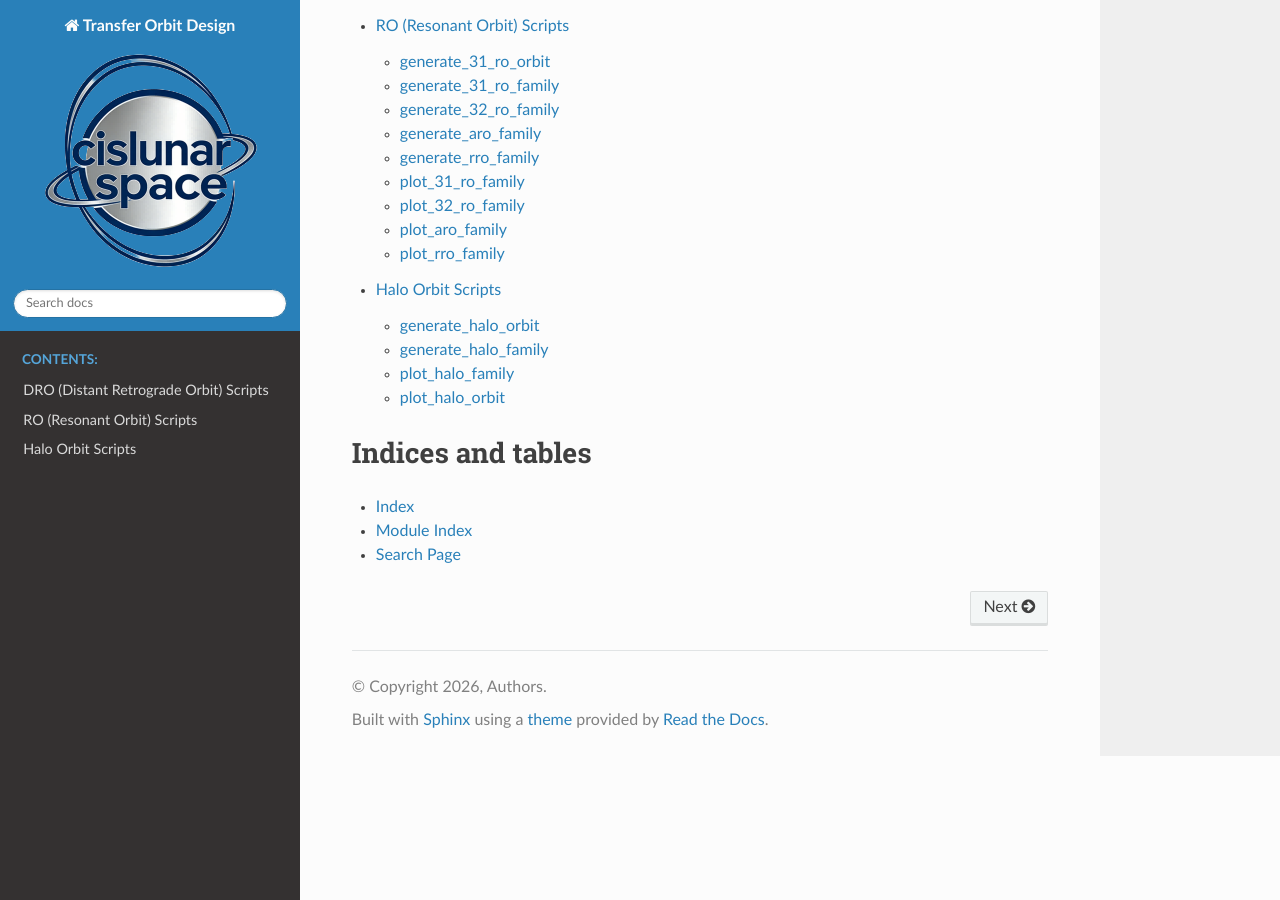
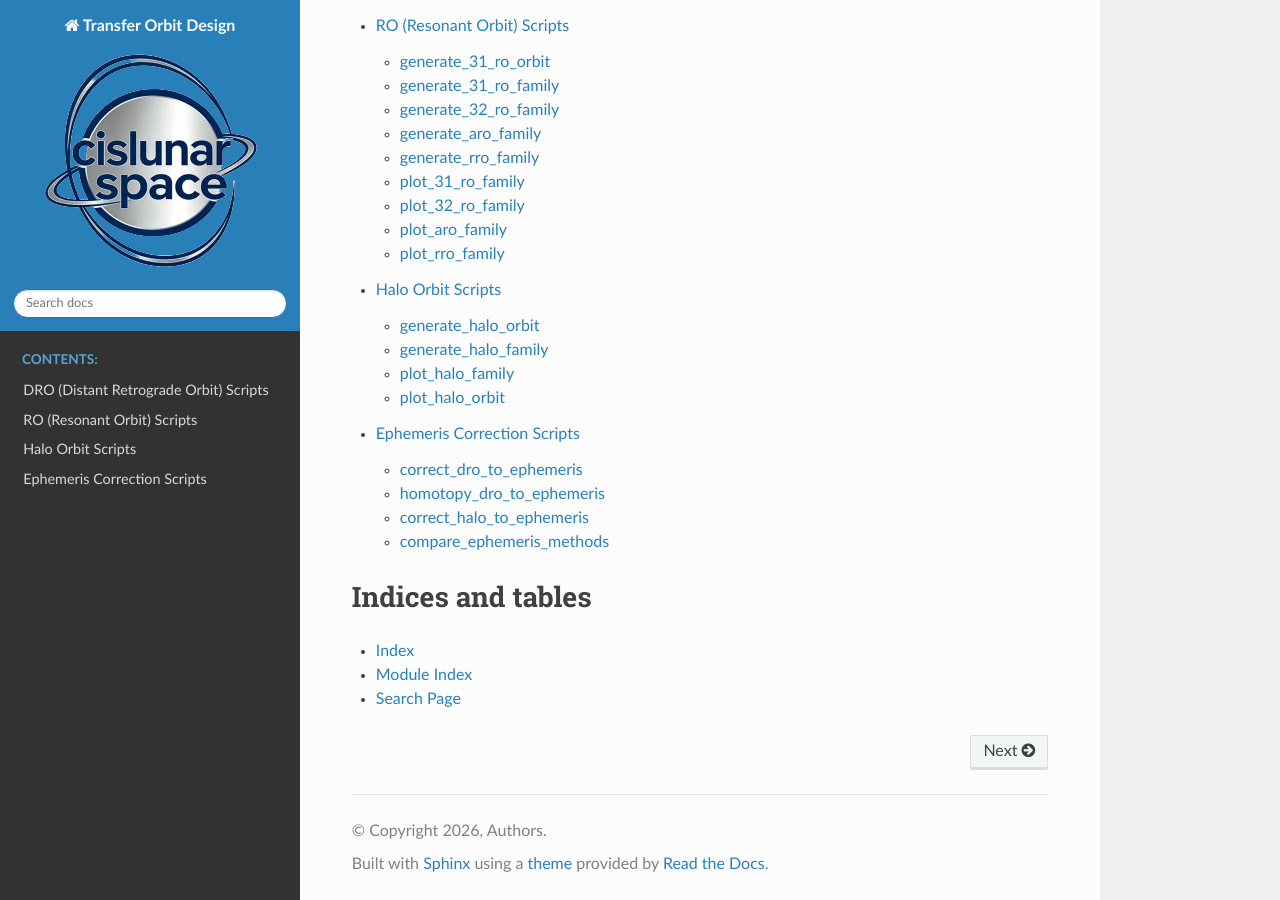
Before and after one commit to cislunarspace/transfer-orbit-design, a Sphinx documentation site: the page built from docs/source/index.rst, in a window 1280 px wide and 900 px high, scrolled down 562 px. Built offline with Sphinx 7.4.7 and the Read the Docs theme 3.1.0, drawn with Linux system fonts in a browser that asks for light colours.

Commit message:
docs: add ephemeris script documentation pages

```diff
--- a/docs/source/index.rst
+++ b/docs/source/index.rst
@@ -14,6 +14,7 @@ Welcome to the Transfer Orbit Design documentation.
    tod/generates/cr3bp/dro/index
    tod/generates/cr3bp/ro/index
    tod/generates/cr3bp/halo/index
+   tod/generates/ephemeris/index
 
 Indices and tables
 ==================
--- /dev/null
+++ b/docs/source/tod/generates/ephemeris/compare_ephemeris_methods.rst
@@ -0,0 +1,7 @@
+compare_ephemeris_methods
+=========================
+
+.. automodule:: tod.generates.ephemeris.compare_ephemeris_methods
+   :members:
+   :undoc-members:
+   :show-inheritance:
--- /dev/null
+++ b/docs/source/tod/generates/ephemeris/correct_dro_to_ephemeris.rst
@@ -0,0 +1,7 @@
+correct_dro_to_ephemeris
+========================
+
+.. automodule:: tod.generates.ephemeris.correct_dro_to_ephemeris
+   :members:
+   :undoc-members:
+   :show-inheritance:
--- /dev/null
+++ b/docs/source/tod/generates/ephemeris/correct_halo_to_ephemeris.rst
@@ -0,0 +1,7 @@
+correct_halo_to_ephemeris
+==========================
+
+.. automodule:: tod.generates.ephemeris.correct_halo_to_ephemeris
+   :members:
+   :undoc-members:
+   :show-inheritance:
--- /dev/null
+++ b/docs/source/tod/generates/ephemeris/homotopy_dro_to_ephemeris.rst
@@ -0,0 +1,7 @@
+homotopy_dro_to_ephemeris
+==========================
+
+.. automodule:: tod.generates.ephemeris.homotopy_dro_to_ephemeris
+   :members:
+   :undoc-members:
+   :show-inheritance:
--- /dev/null
+++ b/docs/source/tod/generates/ephemeris/index.rst
@@ -0,0 +1,13 @@
+Ephemeris Correction Scripts
+==============================
+
+This section contains documentation for ephemeris correction scripts that convert CR3BP orbits to high-fidelity ephemeris models.
+
+.. toctree::
+   :maxdepth: 4
+   :titlesonly:
+
+   correct_dro_to_ephemeris
+   homotopy_dro_to_ephemeris
+   correct_halo_to_ephemeris
+   compare_ephemeris_methods
```
